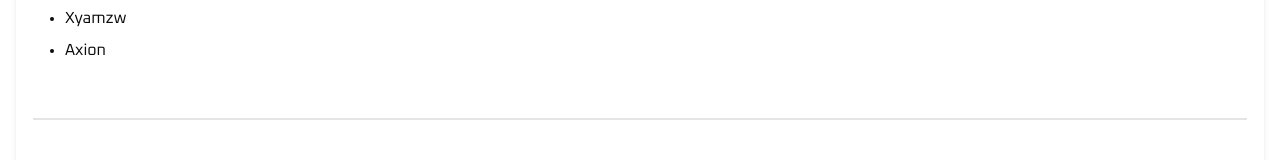
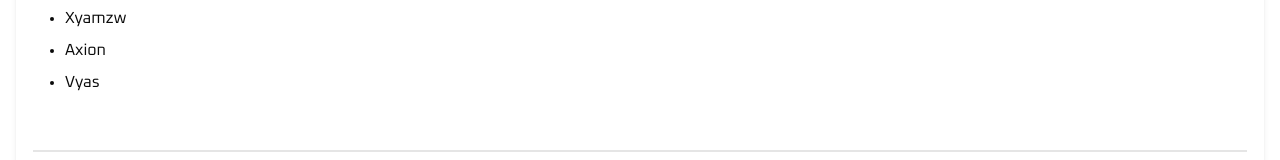
Before and after one commit to 0xabhikr/str, a Next.js app: page /friends in a window 1280 px wide. Shown: the part 327-487 px from the top of the page. Built offline with nearby package versions, Linux system fonts and the light colour scheme.

Commit message:
add vyas in friends

```diff
--- a/app/friends/page.tsx
+++ b/app/friends/page.tsx
@@ -33,6 +33,11 @@ export default function FriendsPage() {
           <li>
             <a href="https://axion-info.netlify.app" className=" hover:underline" target="_blank" rel="noopener noreferrer">
               Axion
+            </a>
+          </li>
+          <li>
+            <a href="https://sshhaaddooww301.github.io/vyas_portfolio/" className=" hover:underline" target="_blank" rel="noopener noreferrer">
+              Vyas
             </a>
           </li>
         </ul>
--- a/app/page.tsx
+++ b/app/page.tsx
@@ -68,7 +68,7 @@ export default function HomePage() {
           </div>
         </div>
         <Separator className="border-black/20 dark:border-white/30 relative z-10 border-t-2" />
-
+        <h2 className="text-4xl font-semibold relative z-10"></h2>
 
 
         <Separator className="border-black/20 dark:border-white/30 relative z-10 border-t-2" />
```
